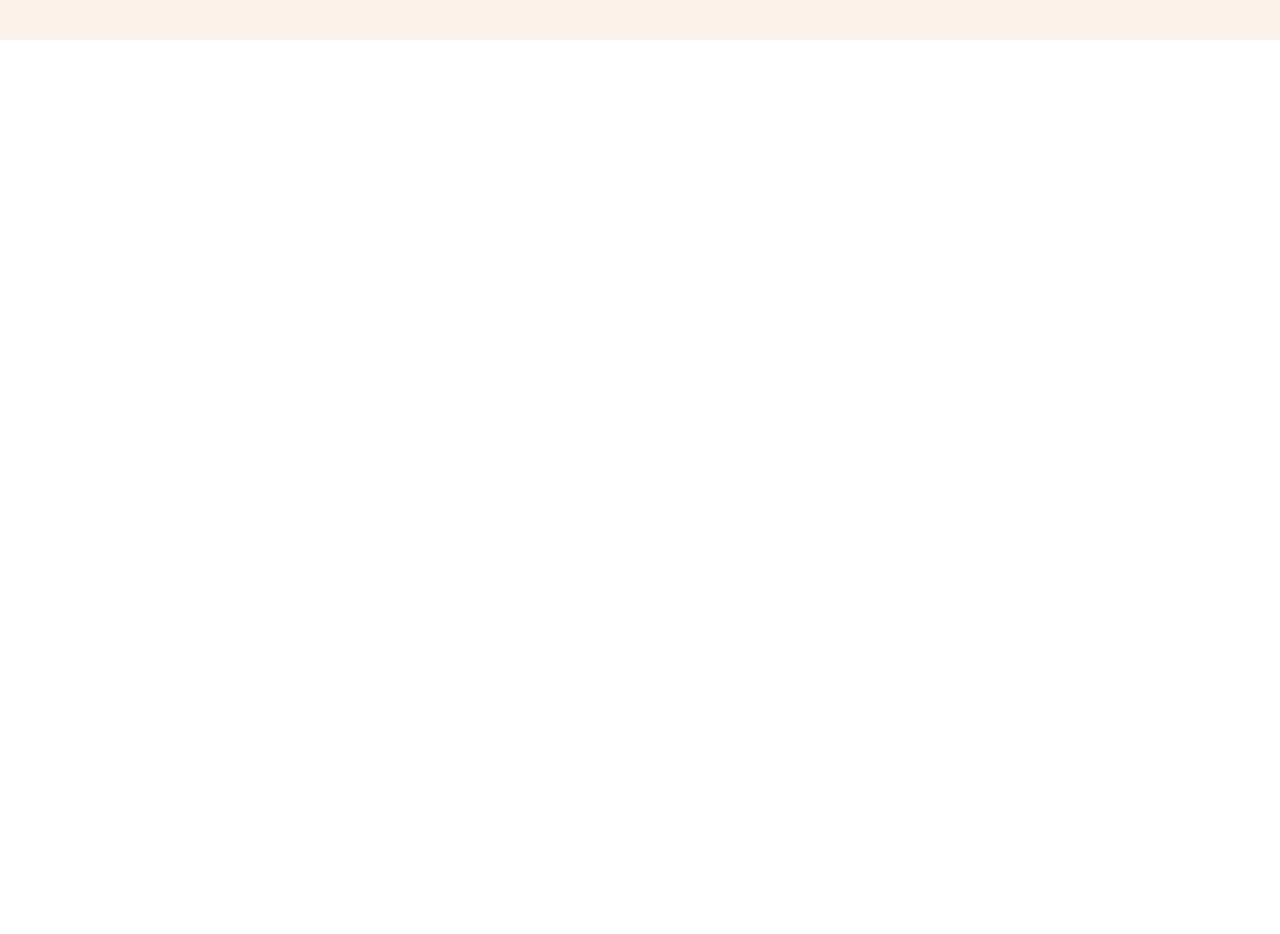
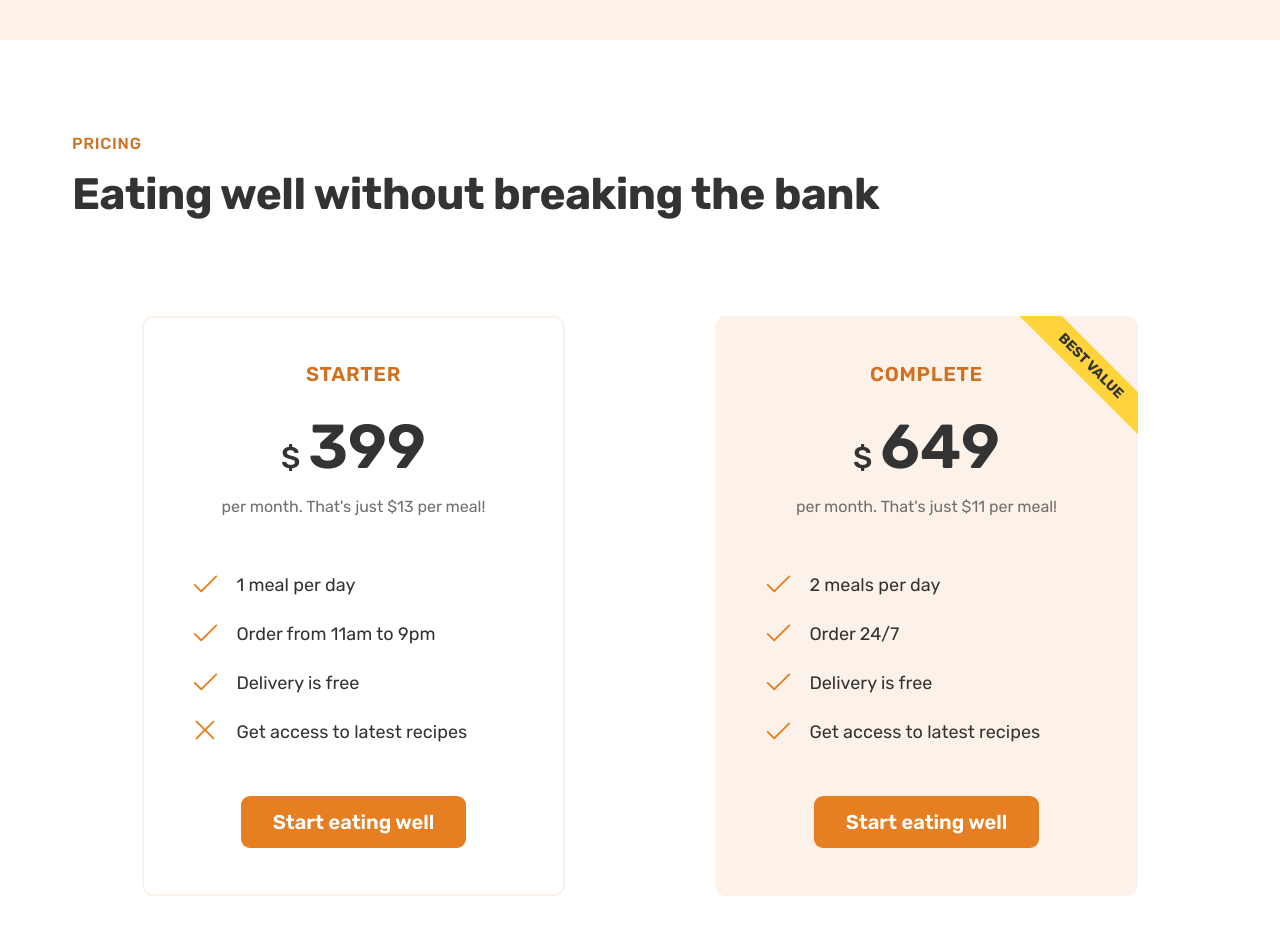
Before and after one commit to VanessaKasminoff/Omnifood, a React (Vite) app: page / in a window 1280 px wide. Shown: the part 4580-5514 px from the top of the page. Before the commit the page ends 4620 px from the top, so only its background shows below. Built offline with nearby package versions, Linux system fonts and the light colour scheme.

Commit message:
Created the pricing section

```diff
--- a/src/App.jsx
+++ b/src/App.jsx
@@ -43,6 +43,7 @@ import LogoPhoto from "./components/LogoPhoto";
 import MealCard from "./components/Meal";
 import Testimonial from "./components/Testimonial";
 import GalleryPhoto from "./components/GalleryPhoto";
+import PricingCard from "./components/PricingCard";
 
 function App() {
   const customers = [
@@ -294,6 +295,33 @@ function App() {
             })}
           </div>
         </div>
+
+        <div className="pricing-section">
+        <div className="container">
+            <span className="how-subheading">Pricing</span>
+            <h2 className="heading-secondary">
+              Eating well without breaking the bank
+            </h2>
+          </div>
+          <div className="container grid grid--2-cols pricing-grid">
+            <PricingCard
+              name="starter"
+              price="399"
+              text="per month. That's just $13 per meal!"
+              list1="1 meal per day"
+              list2="Order from 11am to 9pm"
+              list3="Delivery is free"
+            />
+            <PricingCard
+              name="complete"
+              price="649"
+              text="per month. That's just $11 per meal!"
+              list1="2 meals per day"
+              list2="Order 24/7"
+              list3="Delivery is free"
+            />
+          </div>
+        </div>
       </main>
     </div>
   );
--- a/src/assets/css/App.css
+++ b/src/assets/css/App.css
@@ -557,3 +557,83 @@ body {
 .gallery-item img:hover {
   transform: scale(1.1);
 }
+
+/* PRICING SECTION */
+
+.pricing-section {
+  padding: 9.6rem 0;
+}
+
+.pricing-grid {
+  justify-items: center;
+  gap: 1rem;
+}
+
+.pricing-plan {
+  border-radius: 1.1rem;
+  width: 75%;
+}
+
+.pricing-plan.starter {
+  border: 2px solid #fdf2e9;
+  padding: 4.6rem;
+}
+
+.pricing-plan.complete {
+  position: relative;
+  background-color: #fdf2e9;
+  padding: 4.8rem;
+  overflow: hidden;
+}
+
+.pricing-plan.complete::after {
+  content: "Best Value";
+  position: absolute;
+  top: 6%;
+  right: -18%;
+  text-transform: uppercase;
+  font-size: 1.4rem;
+  font-weight: 700;
+  background-color: #ffd43b;
+  color: #333;
+  padding: 0.8rem 8rem;
+  transform: rotate(45deg);
+}
+
+.plan-header {
+  text-align: center;
+  margin-bottom: 4.8rem;
+}
+
+.plan-name {
+  color: #cf711f;
+  font-weight: 600;
+  font-size: 2rem;
+  text-transform: uppercase;
+  letter-spacing: 0.75px;
+  margin-bottom: 3.2rem;
+}
+
+.plan-price {
+  font-size: 6.2rem;
+  font-weight: 600;
+  color: #333;
+  margin-bottom: 1.6rem;
+}
+
+.plan-price span {
+  font-size: 3rem;
+  font-weight: 500;
+  margin-right: 0.8rem;
+}
+
+.plan-text {
+  font-size: 1.6rem;
+  line-height: 1.6;
+  color: #6f6f6f;
+}
+
+.plan-cta {
+  text-align: center;
+  margin-top: 4.8rem;
+}
--- /dev/null
+++ b/src/components/PricingCard.jsx
@@ -0,0 +1,65 @@
+import check from "../assets/img/icons/check.svg";
+import x from "../assets/img/icons/x.svg";
+
+const PricingCard = ({ name, price, text, list1, list2, list3 }) => {
+  let list4;
+  if (name == "starter") {
+    list4 = (
+      <li className="list-item">
+        <span>
+          <img className="list-icon" src={x} />
+        </span>
+        Get access to latest recipes
+      </li>
+    );
+  } else {
+    list4 = (
+      <li className="list-item">
+        <span>
+          <img className="list-icon" src={check} />
+        </span>
+        Get access to latest recipes
+      </li>
+    );
+  }
+  return (
+    <div className={`pricing-plan ${name}`}>
+      <header className="plan-header">
+        <p className="plan-name">{name}</p>
+        <p className="plan-price">
+          <span>$</span>
+          {price}
+        </p>
+        <p className="plan-text">{text}</p>
+      </header>
+      <ul className="list">
+        <li className="list-item">
+          <span>
+            <img className="list-icon" src={check} />
+          </span>
+          {list1}
+        </li>
+        <li className="list-item">
+          <span>
+            <img className="list-icon" src={check} />
+          </span>
+          {list2}
+        </li>
+        <li className="list-item">
+          <span>
+            <img className="list-icon" src={check} />
+          </span>
+          {list3}
+        </li>
+        {list4}
+      </ul>
+      <div className="plan-cta">
+        <a href="#" className="btn btn-full">
+          Start eating well
+        </a>
+      </div>
+    </div>
+  );
+};
+
+export default PricingCard;
```
Also changed, not shown: src/assets/img/icons/x.svg (added).
